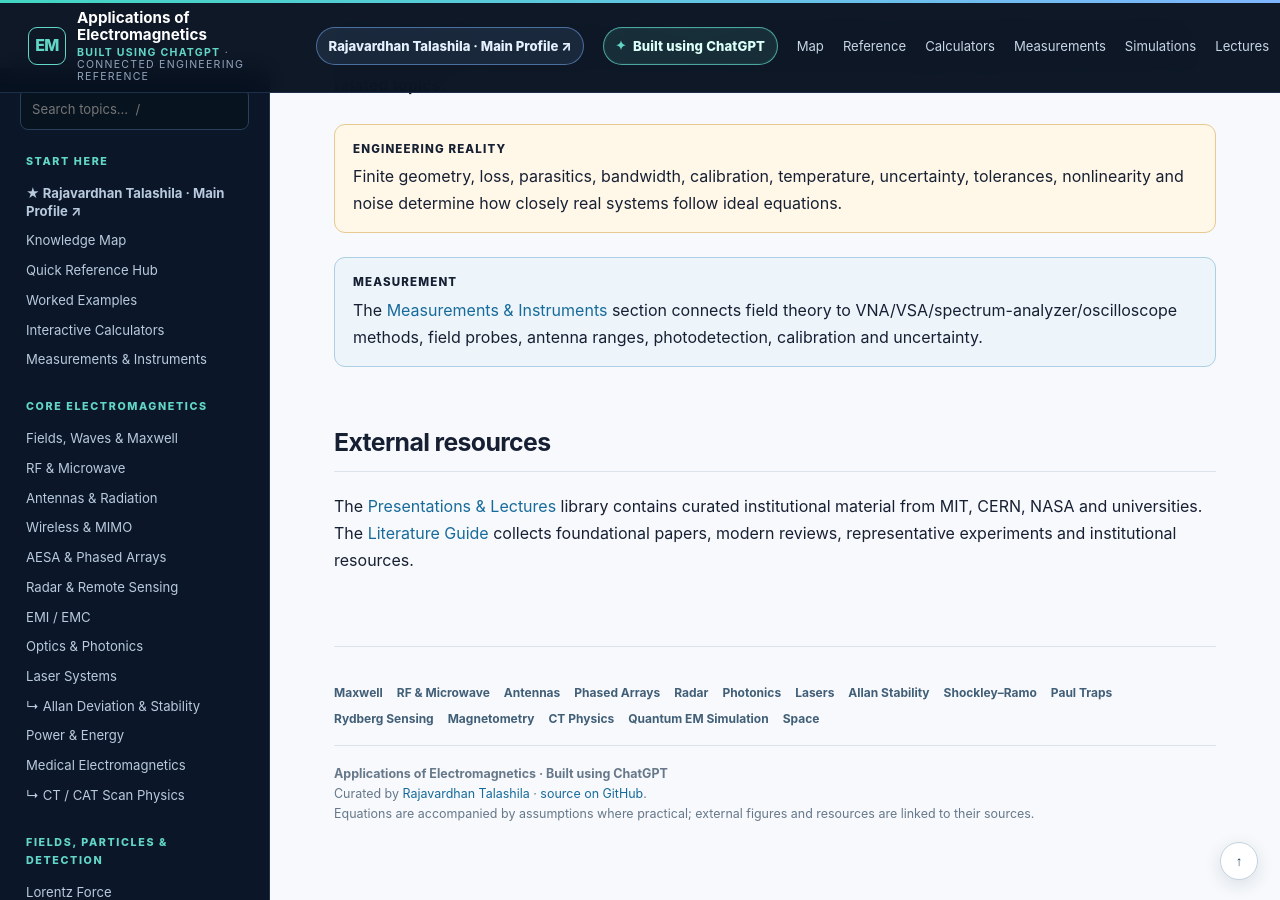
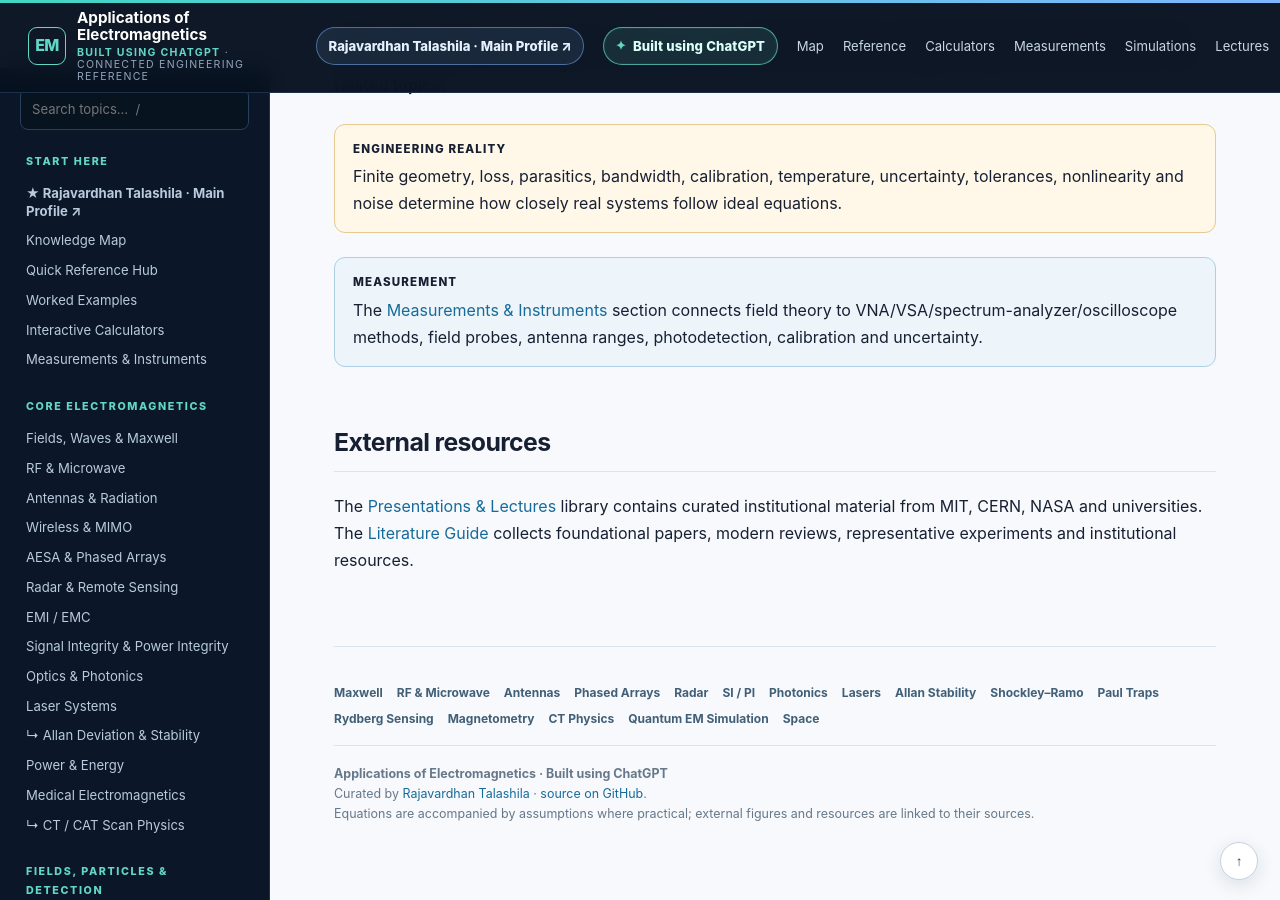
Before and after one commit to RajavardhanT/Electromagnetics_Applications, a Jekyll site: the page built from index.md, in a window 1280 px wide and 900 px high, scrolled down 5384 px. Built offline with Jekyll 4.4.1, drawn with Linux system fonts in a browser that asks for light colours.

Commit message:
Add signal and power integrity to navigation

```diff
--- a/_layouts/default.html
+++ b/_layouts/default.html
@@ -79,6 +79,7 @@
       <a href="{{ '/aesa/' | relative_url }}">AESA & Phased Arrays</a>
       <a href="{{ '/radar/' | relative_url }}">Radar & Remote Sensing</a>
       <a href="{{ '/emc/' | relative_url }}">EMI / EMC</a>
+      <a href="{{ '/signal-power-integrity/' | relative_url }}">Signal Integrity & Power Integrity</a>
       <a href="{{ '/optics-photonics/' | relative_url }}">Optics & Photonics</a>
       <a href="{{ '/laser-systems/' | relative_url }}">Laser Systems</a>
       <a href="{{ '/laser-systems/allan-deviation.html' | relative_url }}">↳ Allan Deviation & Stability</a>
@@ -133,6 +134,7 @@
           <a href="{{ '/antennas/' | relative_url }}">Antennas</a>
           <a href="{{ '/aesa/' | relative_url }}">Phased Arrays</a>
           <a href="{{ '/radar/' | relative_url }}">Radar</a>
+          <a href="{{ '/signal-power-integrity/' | relative_url }}">SI / PI</a>
           <a href="{{ '/optics-photonics/' | relative_url }}">Photonics</a>
           <a href="{{ '/laser-systems/' | relative_url }}">Lasers</a>
           <a href="{{ '/laser-systems/allan-deviation.html' | relative_url }}">Allan Stability</a>
```
